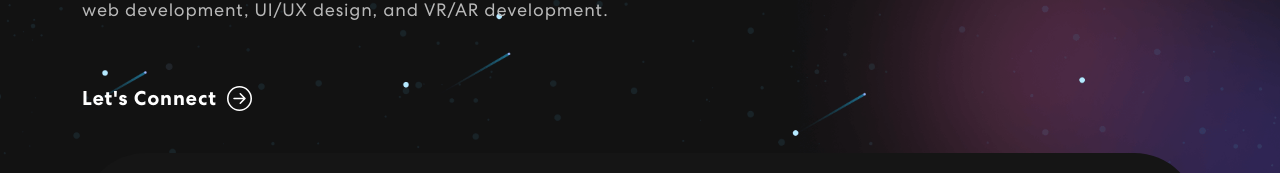
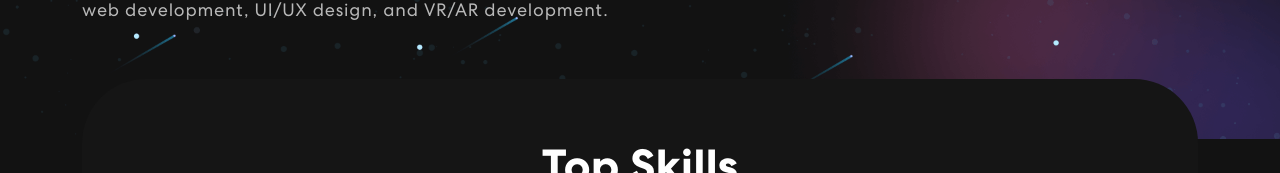
Before and after one commit to angelafeliciaa/angela-felicia, a React (Create React App) app: page / in a window 1280 px wide. Shown: the part 552-725 px from the top of the page. Built offline with nearby package versions, Linux system fonts and the light colour scheme.

Commit message:
delete extra button

```diff
--- a/src/components/Banner.js
+++ b/src/components/Banner.js
@@ -52,7 +52,7 @@
                         <h1>{`Hi, I'm Angela! \n`}</h1>
                         <h1><span className="wrap">{text}</span></h1>
                         <p>A sophomore studying Statistics with a Computer Science concentration. My focus and interests revolve around the fields of web development, UI/UX design, and VR/AR development.</p>
-                        <button onClick={() => console.log('connect')}>Let's Connect <ArrowRightCircle size={25} /></button>
+
                     </Col>
                     <Col xs={12} md={6} xl={5}>
                         {/* <img src={headerImg} alt="Header img" /> */}
```
